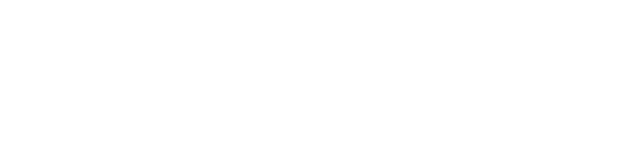
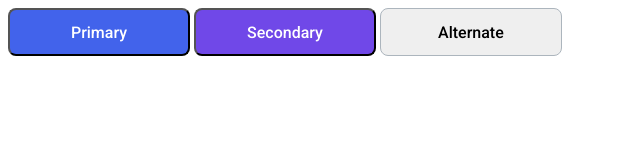
Before and after one commit to js-tasks-ru/htmlcss-20220120_daria-m-kuntsevich, a website: page 03-lection1/01-button/index.html in a window 1280 px wide. Shown: the whole page, without its empty margins (0-640 px from the left). Drawn offline with Linux system fonts and the light colour scheme.

Commit message:
added 3 default buttons

```diff
--- a/03-lection1/01-button/button.css
+++ b/03-lection1/01-button/button.css
@@ -1 +1,45 @@
 /* Стилизация кнопки */
+
+/*display: inline-block;*/
+
+
+.button__default {
+    width: 182px;
+    height: 48px;
+    border-radius: 8px;
+    display:inline-block;
+}
+
+.button_primary {
+    background: #4263EB;
+    font: Roboto;
+    font-size: 16px;
+    font-weight: 500;
+    font-style: normal;
+    text-align: center;
+    line-height: 19px;
+    color: #FFFFFF;
+}
+
+.button_secondary {
+    background: #7048E8;
+    font: Roboto;
+    font-size: 16px;
+    font-weight: 500;
+    font-style: normal;
+    text-align: center;
+    line-height: 19px;
+    color: #FFFFFF;
+}
+
+.button_alternate {
+    border: 1px solid #ACB5BD;
+    box-sizing: border-box;
+    font: Roboto;
+    font-size: 16px;
+    font-weight: 500;
+    font-style: normal;
+    text-align: center;
+    line-height: 19px;
+    color: #495057 Gray4;
+}
--- a/03-lection1/01-button/index.html
+++ b/03-lection1/01-button/index.html
@@ -1,11 +1,14 @@
 <!DOCTYPE html>
 <!-- Страница с кнопкой -->
+
 <html lang="ru">
     <head>
         <link rel="stylesheet" href="../../assets/css/main.css">
         <link rel="stylesheet" href="./button.css">
     </head>
     <body>
-
+        <div class="button">
+            <span><button class="button button__default button_primary">Primary</button></span> <span><button class="button button__default button_secondary">Secondary</button></span> <span><button class="button button__default button_alternate">Alternate</button></span>
+        </div>
     </body>
 </html>
```
